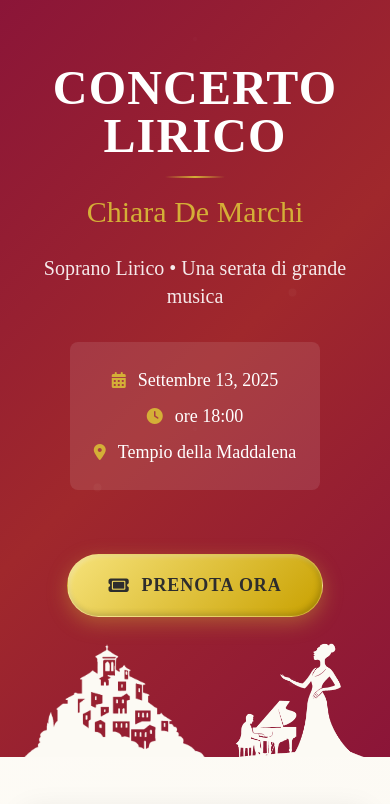
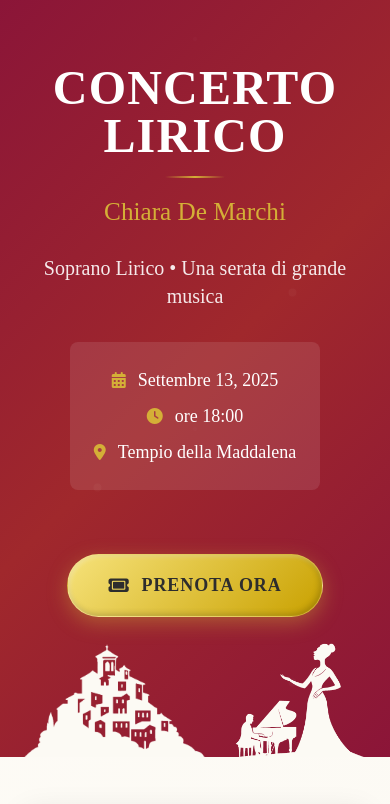
Before and after one commit to Tomtzu93/SopranoDeMarchi, a plain HTML site: page index.html in a window 390 px wide. Shown: the top 804 px of the page. Drawn offline with nearby package versions, Linux system fonts and the light colour scheme.

Commit message:
Update style.css

```diff
--- a/css/style.css
+++ b/css/style.css
@@ -236,6 +236,13 @@ transform: translateX(-80px); /* sposta più a sinistra */
 
 }
 
+@media (max-width: 488px) {
+  .text-3xl {
+    font-size: 1.575rem;  /* ~25.2px */
+    line-height: 2.25rem;
+  }
+}
+
 .program-list {
     max-height: none;
     overflow: visible;
```
